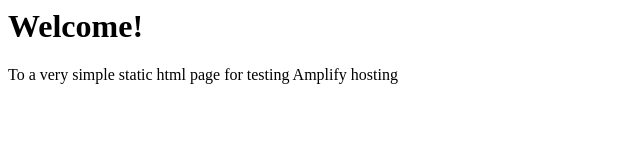
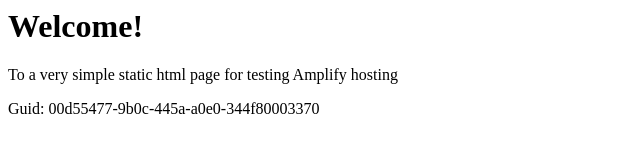
Before and after one commit to aws-aemilia-sfo/Github-PR-Commit-Integration-Test-DoNotTouch-v0-prod-us-west-1, a website: page src/index.html in a window 1280 px wide. Shown: the whole page, without its empty margins (0-640 px from the left). Drawn offline with Linux system fonts and the light colour scheme.

Commit message:
commit from integ tests

```diff
--- a/src/index.html
+++ b/src/index.html
@@ -1,3 +1,5 @@
+
+
 <html lang="en">
 
 <head>
@@ -10,6 +12,6 @@
 <body>
     <h1>Welcome!</h1>
     <p>To a very simple static html page for testing Amplify hosting</p>
-</body>
+    <p>Guid: 00d55477-9b0c-445a-a0e0-344f80003370</p></body>
 
 </html>
```
